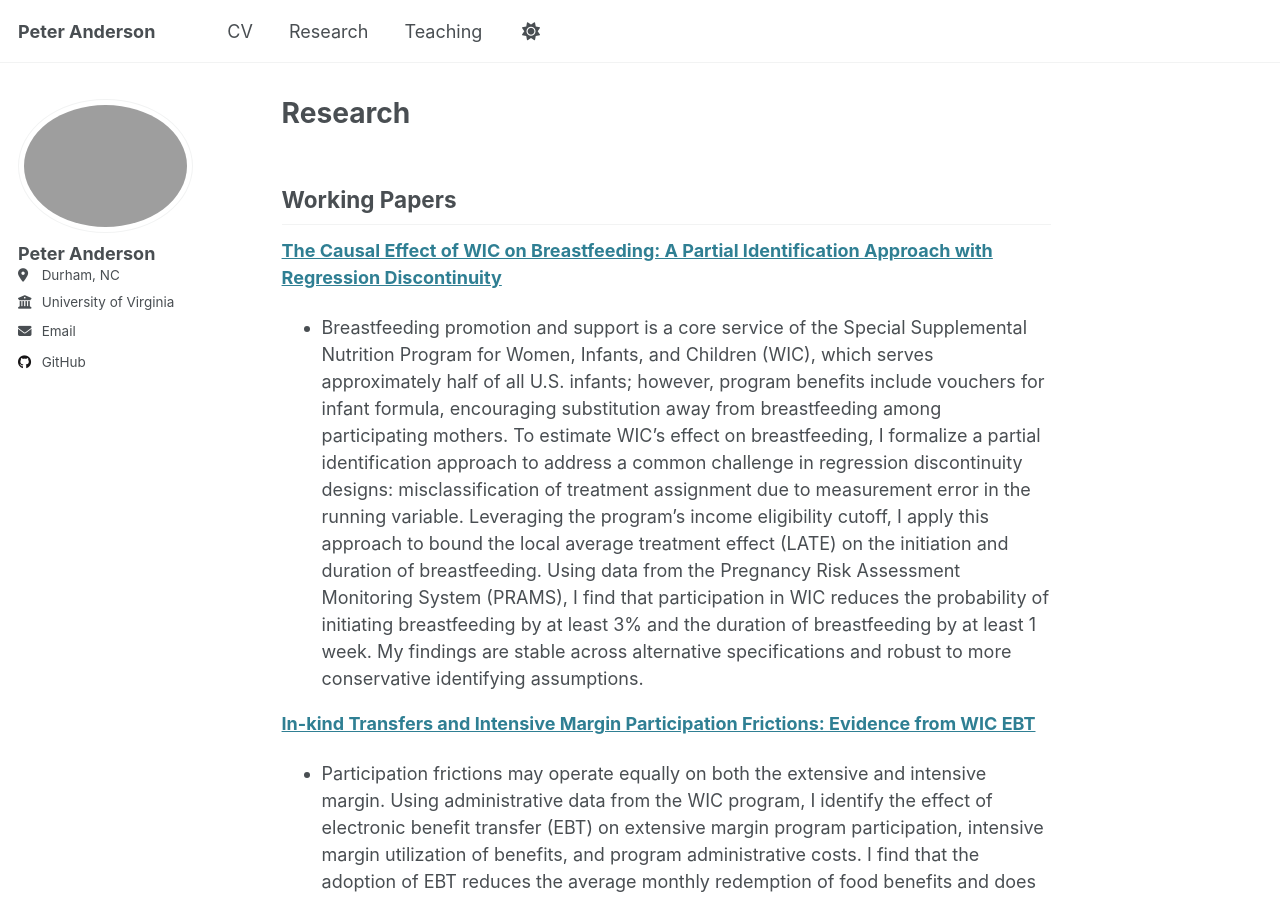
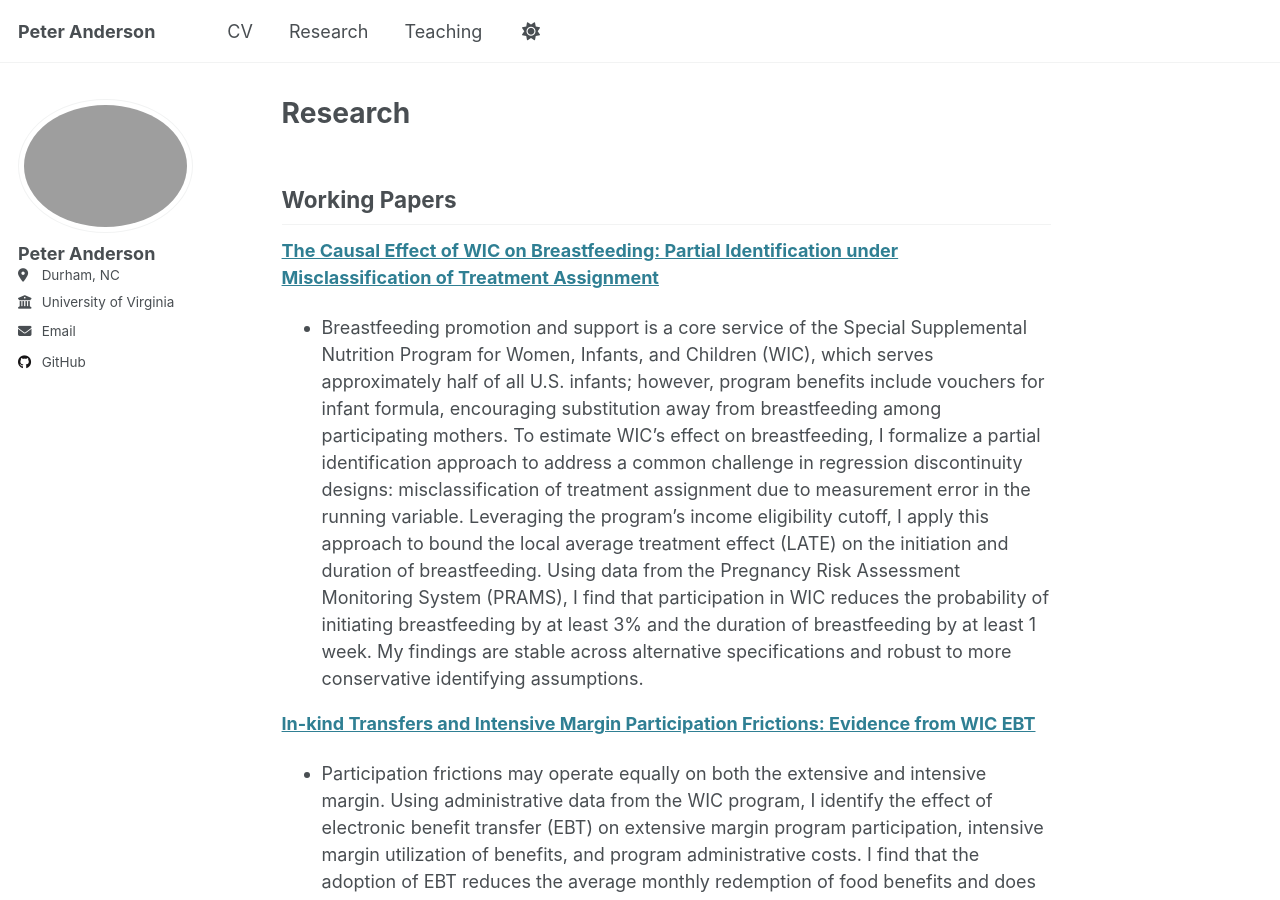
Before and after one commit to PeterMichaelAnderson/PeterMichaelAnderson.github.io, a Jekyll site: the page built from _pages/research.md, in a window 1280 px wide and 900 px high. Built offline with Jekyll 4.4.1, drawn with Linux system fonts in a browser that asks for light colours.

Commit message:
Update research.md

```diff
--- a/_pages/research.md
+++ b/_pages/research.md
@@ -5,7 +5,7 @@ title: "Research"
 
 ## Working Papers
 
-**[The Causal Effect of WIC on Breastfeeding: A Partial Identification Approach with Regression Discontinuity](../files/Anderson_JMP.pdf)**
+**[The Causal Effect of WIC on Breastfeeding: Partial Identification under Misclassification of Treatment Assignment](../files/Anderson_JMP.pdf)**
   - Breastfeeding promotion and support is a core service of the Special Supplemental Nutrition Program for Women, Infants, and Children (WIC), which serves approximately half of all U.S. infants; however, program benefits include vouchers for infant formula, encouraging substitution away from breastfeeding among participating mothers. To estimate WIC’s effect on breastfeeding, I formalize a partial identification approach to address a common challenge in regression discontinuity designs: misclassification of treatment assignment due to measurement error in the running variable. Leveraging the program’s income eligibility cutoff, I apply this approach to bound the local average treatment effect (LATE) on the initiation and duration of breastfeeding. Using data from the Pregnancy Risk Assessment Monitoring System (PRAMS), I find that participation in WIC reduces the probability of initiating breastfeeding by at least 3% and the duration of breastfeeding by at least 1 week. My findings are stable across alternative specifications and robust to more conservative identifying assumptions.
 
 **[In-kind Transfers and Intensive Margin Participation Frictions: Evidence from WIC EBT](../files/WIC_EBT__AER_Submission.pdf)**
```
